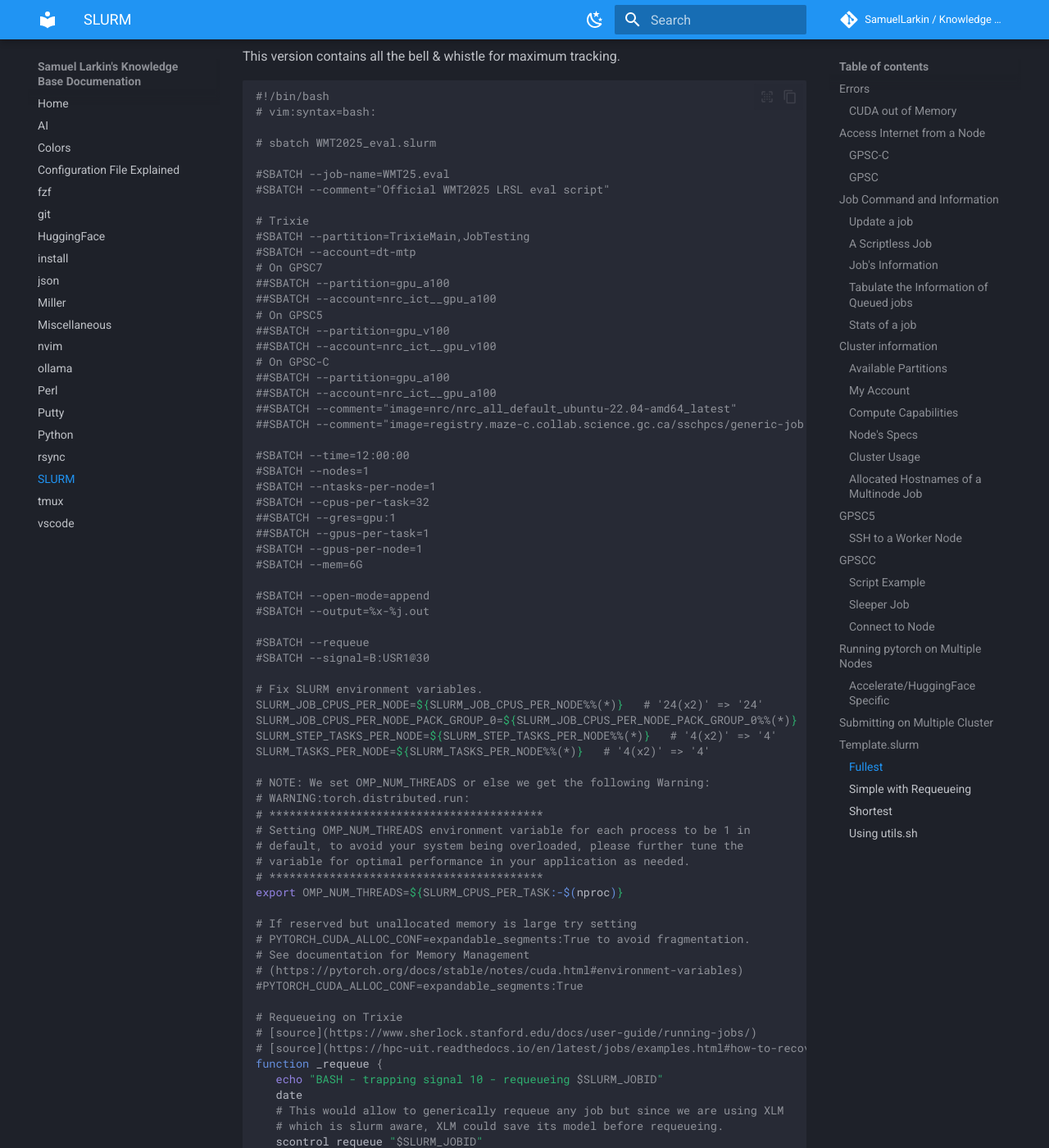
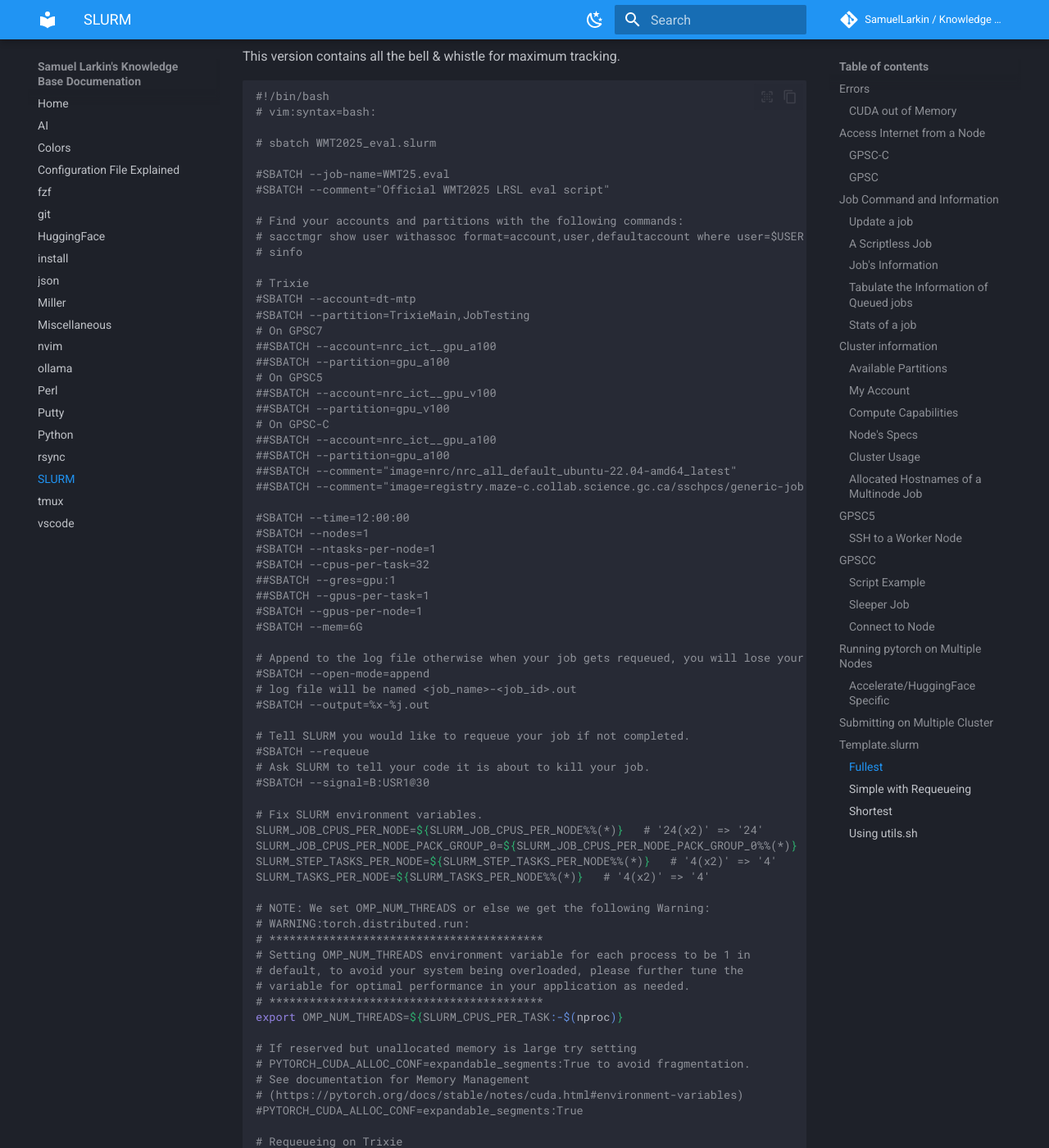
Before and after one commit to SamuelLarkin/kb, an MkDocs documentation site: the page built from docs/slurm.md, in a window 1280 px wide and 1400 px high, scrolled down 10875 px. Shown: the whole window at 82% size. Built offline with MkDocs 1.6.1 and Material for MkDocs 9.7.7, drawn with Linux system fonts in a browser that asks for light colours; comment, search, counter and statistics services are not loaded; the version menu is left out; some of the changed text lies outside the part shown.

Commit message:
docs(slurm): added comments on how to find one's accounts and partitions

```diff
--- a/docs/slurm.md
+++ b/docs/slurm.md
@@ -554,18 +554,22 @@ This version contains all the bell & whistle for maximum tracking.
 #SBATCH --job-name=WMT25.eval
 #SBATCH --comment="Official WMT2025 LRSL eval script"
 
+# Find your accounts and partitions with the following commands:
+# sacctmgr show user withassoc format=account,user,defaultaccount where user=$USER
+# sinfo
+
 # Trixie
+#SBATCH --account=dt-mtp
 #SBATCH --partition=TrixieMain,JobTesting
-#SBATCH --account=dt-mtp
 # On GPSC7
+##SBATCH --account=nrc_ict__gpu_a100
 ##SBATCH --partition=gpu_a100
+# On GPSC5
+##SBATCH --account=nrc_ict__gpu_v100
+##SBATCH --partition=gpu_v100
+# On GPSC-C
 ##SBATCH --account=nrc_ict__gpu_a100
-# On GPSC5
-##SBATCH --partition=gpu_v100
-##SBATCH --account=nrc_ict__gpu_v100
-# On GPSC-C
 ##SBATCH --partition=gpu_a100
-##SBATCH --account=nrc_ict__gpu_a100
 ##SBATCH --comment="image=nrc/nrc_all_default_ubuntu-22.04-amd64_latest"
 ##SBATCH --comment="image=registry.maze-c.collab.science.gc.ca/sschpcs/generic-job:ubuntu22.04_master"
 
@@ -578,10 +582,14 @@ This version contains all the bell & whistle for maximum tracking.
 #SBATCH --gpus-per-node=1
 #SBATCH --mem=6G
 
+# Append to the log file otherwise when your job gets requeued, you will lose your previous logs.
 #SBATCH --open-mode=append
+# log file will be named <job_name>-<job_id>.out
 #SBATCH --output=%x-%j.out
 
+# Tell SLURM you would like to requeue your job if not completed.
 #SBATCH --requeue
+# Ask SLURM to tell your code it is about to kill your job.
 #SBATCH --signal=B:USR1@30
 
 # Fix SLURM environment variables.
@@ -727,18 +735,22 @@ wait
 #SBATCH --job-name=WMT25.eval
 #SBATCH --comment="Official WMT2025 LRSL eval script"
 
+# Find your accounts and partitions with the following commands:
+# sacctmgr show user withassoc format=account,user,defaultaccount where user=$USER
+# sinfo
+
 # Trixie
+#SBATCH --account=dt-mtp
 #SBATCH --partition=TrixieMain,JobTesting
-#SBATCH --account=dt-mtp
 # On GPSC7
+##SBATCH --account=nrc_ict__gpu_a100
 ##SBATCH --partition=gpu_a100
+# On GPSC5
+##SBATCH --account=nrc_ict__gpu_v100
+##SBATCH --partition=gpu_v100
+# On GPSC-C
 ##SBATCH --account=nrc_ict__gpu_a100
-# On GPSC5
-##SBATCH --partition=gpu_v100
-##SBATCH --account=nrc_ict__gpu_v100
-# On GPSC-C
 ##SBATCH --partition=gpu_a100
-##SBATCH --account=nrc_ict__gpu_a100
 ##SBATCH --comment="image=nrc/nrc_all_default_ubuntu-22.04-amd64_latest"
 ##SBATCH --comment="image=registry.maze-c.collab.science.gc.ca/sschpcs/generic-job:ubuntu22.04_master"
 
@@ -751,10 +763,14 @@ wait
 #SBATCH --gpus-per-node=1
 #SBATCH --mem=6G
 
+# Append to the log file otherwise when your job gets requeued, you will lose your previous logs.
 #SBATCH --open-mode=append
+# log file will be named <job_name>-<job_id>.out
 #SBATCH --output=%x-%j.out
 
+# Tell SLURM you would like to requeue your job if not completed.
 #SBATCH --requeue
+# Ask SLURM to tell your code it is about to kill your job.
 #SBATCH --signal=B:USR1@30
 
 # Requeueing on Trixie
@@ -791,8 +807,8 @@ sbatch \
 	--job-name=WMT25.eval \
 	--partition=gpu_v100 \
 	--account=nrc_ict__gpu_v100 \
+	--time=12:00:00 \
 	--nodes=1 \
-	--time=12:00:00 \
 	--ntasks-per-node=1 \
 	--cpus-per-task=32 \
 	--mem=6G \
@@ -905,6 +922,10 @@ function debug_info {
 #SBATCH --job-name=TraLLN.lmf.sft
 #SBATCH --comment="TraLLM: LLaMa-Factory sft"
 
+# Find your accounts and partitions with the following commands:
+# sacctmgr show user withassoc format=account,user,defaultaccount where user=$USER
+# sinfo
+
 # Synthia
 #SBATCH --partition=SynthiaGPU-Preempt
 #SBATCH --account=dt-base
@@ -930,10 +951,14 @@ function debug_info {
 #SBATCH --cpus-per-task=64
 #SBATCH --mem=256G
 
+# Append to the log file otherwise when your job gets requeued, you will lose your previous logs.
 #SBATCH --open-mode=append
+# log file will be named <job_name>-<job_id>.out
 #SBATCH --output=%x-%j.out
 
+# Tell SLURM you would like to requeue your job if not completed.
 #SBATCH --requeue
+# Ask SLURM to tell your code it is about to kill your job.
 #SBATCH --signal=B:USR1@30
 
 # Fix SLURM environment variables.
```
Also changed, not shown: other parts of docs/slurm.md (+6 -5 lines).
